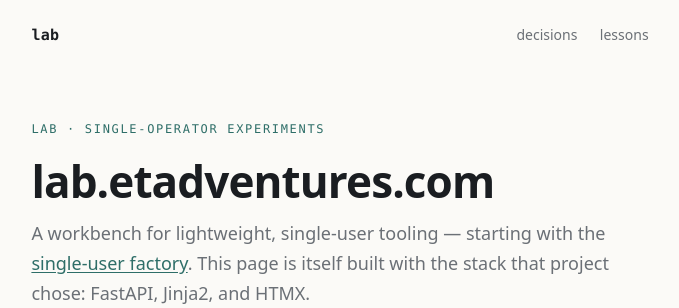
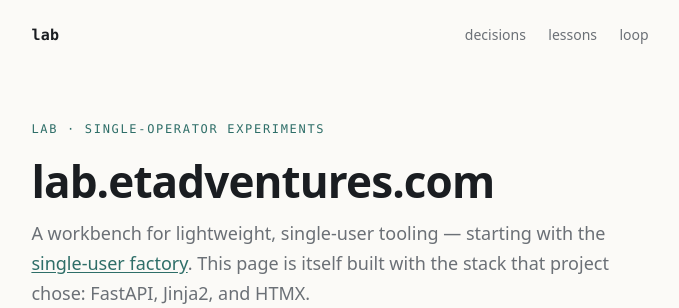
Before and after one commit to JacobStephens2/tracewake, a FastAPI app: page / in a window 1280 px wide. Shown: the top 308 px of the page, without its empty margins (300-979 px from the left). Run offline with FastAPI, Linux system fonts and the light colour scheme; some libraries are stand-ins or nearby versions.

Commit message:
Link /loop from the lab nav
The Journal's window is now reachable from https://lab.etadventures.com/
instead of by typed URL only. Follows up #152.

```diff
--- a/web/templates/base.html
+++ b/web/templates/base.html
@@ -13,6 +13,7 @@
   <span class="navlinks">
     <a href="/adr">decisions</a>
     <a href="/single-user-factory/site/index.html">lessons</a>
+    <a href="/loop">loop</a>
   </span>
 </nav>
 <div class="wrap">
```
Also changed, not shown: web/tests/test_loop_page.py (+6 -0 lines).
